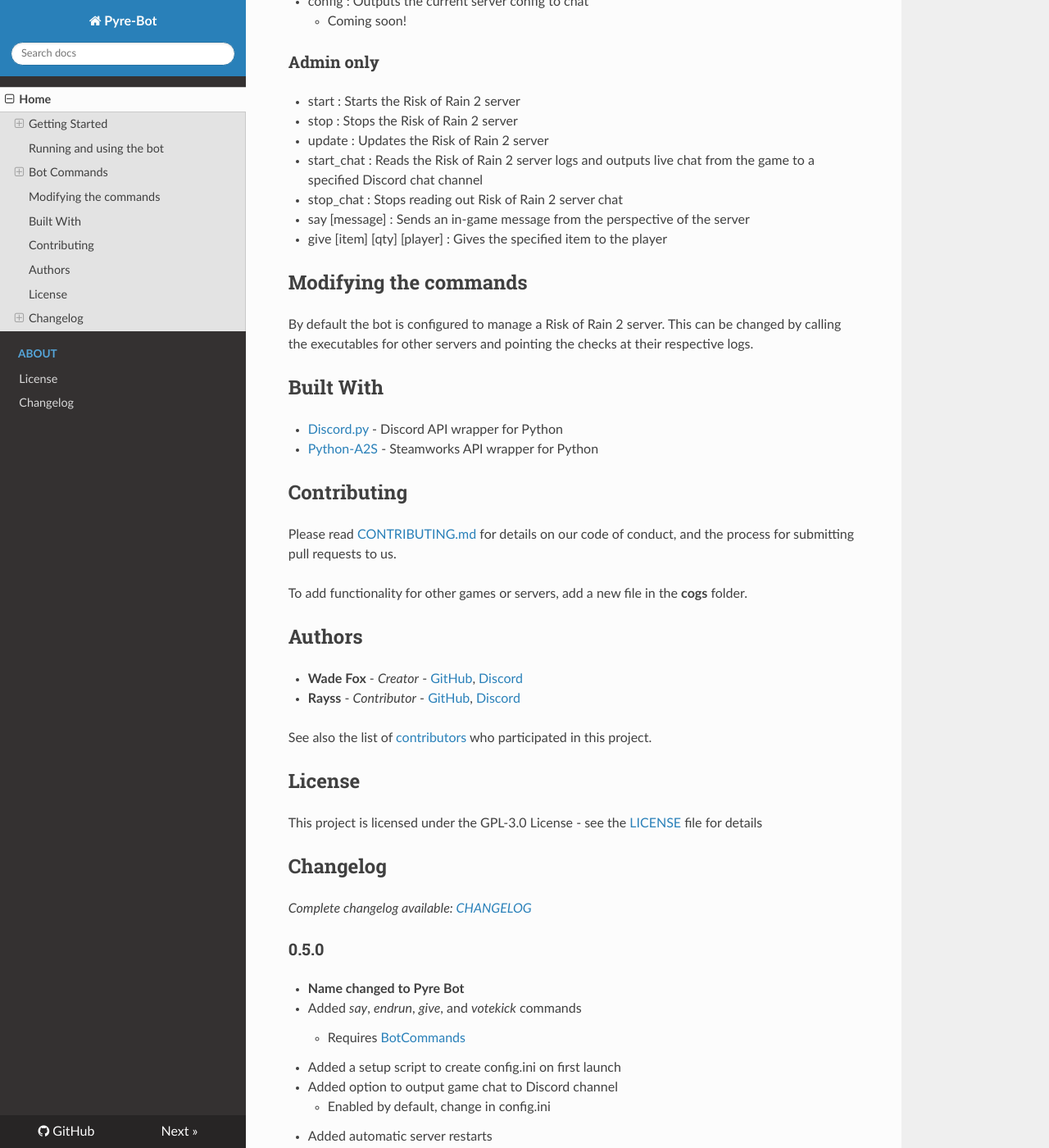
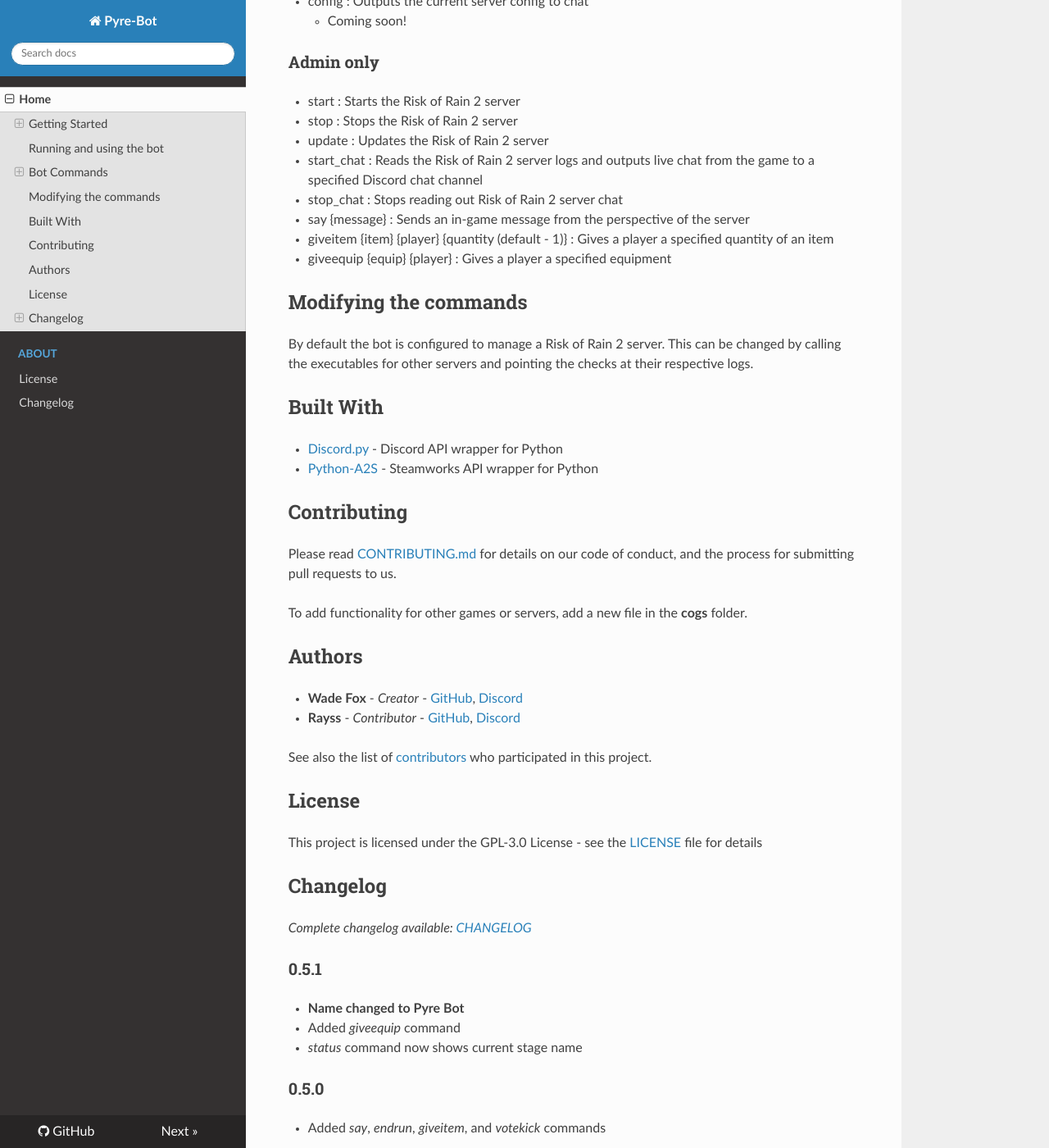
Before and after one commit to Pyre-Bot/pyre-bot, an MkDocs documentation site: the page built from docs/index.md, in a window 1280 px wide and 1400 px high, scrolled down 3094 px. Shown: the whole window at 82% size. Built offline with MkDocs 1.6.1, drawn with Linux system fonts in a browser that asks for light colours; nearby versions of some CDN libraries.

Commit message:
documentation updates

```diff
--- a/docs/index.md
+++ b/docs/index.md
@@ -118,8 +118,9 @@ The bot can be used by running **bot.py** in the main directory. The bot will ou
 * update : Updates the Risk of Rain 2 server
 * start_chat : Reads the Risk of Rain 2 server logs and outputs live chat from the game to a specified Discord chat channel
 * stop_chat : Stops reading out Risk of Rain 2 server chat
-* say [message] : Sends an in-game message from the perspective of the server
-* give [item] [qty] [player] : Gives the specified item to the player
+* say {message} : Sends an in-game message from the perspective of the server
+* giveitem {item} {player} {quantity (default - 1)} : Gives a player a specified quantity of an item
+* giveequip {equip} {player} : Gives a player a specified equipment
 
 ## Modifying the commands
 
@@ -150,9 +151,13 @@ This project is licensed under the GPL-3.0 License - see the [LICENSE](LICENSE.m
 ## Changelog
 *Complete changelog available: [CHANGELOG](CHANGELOG.md)*
 
+### 0.5.1
+* **Name changed to Pyre Bot**
+* Added *giveequip* command
+* *status* command now shows current stage name
+
 ### 0.5.0
-* **Name changed to Pyre Bot**
-* Added *say*, *endrun*, *give*, and *votekick* commands
+* Added *say*, *endrun*, *giveitem*, and *votekick* commands
     * Requires [BotCommands](https://github.com/SuperRayss/BotCommands)
 * Added a setup script to create config.ini on first launch
 * Added option to output game chat to Discord channel
```
Also changed, not shown: docs/CHANGELOG.md (+6 -2 lines).
